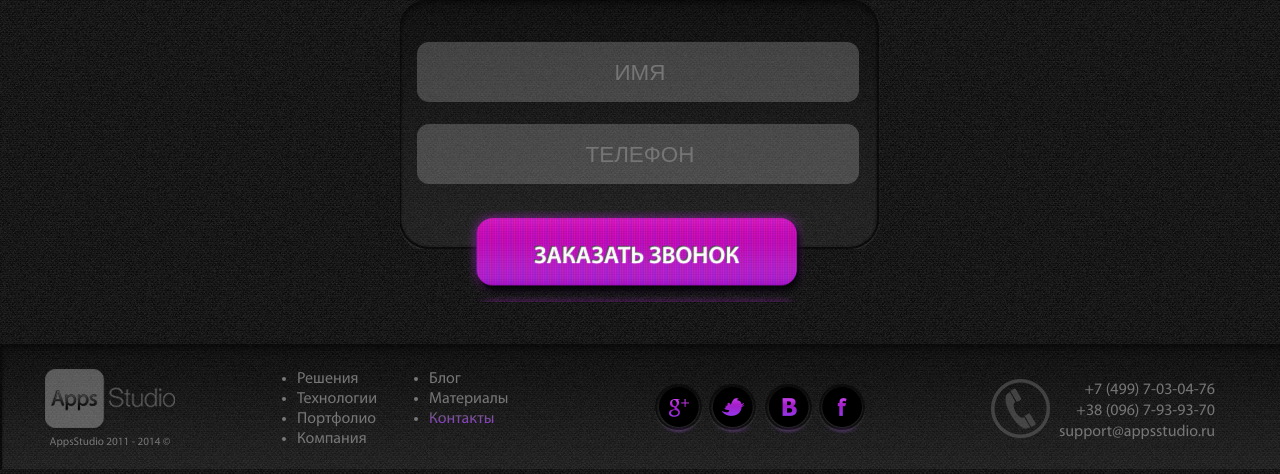
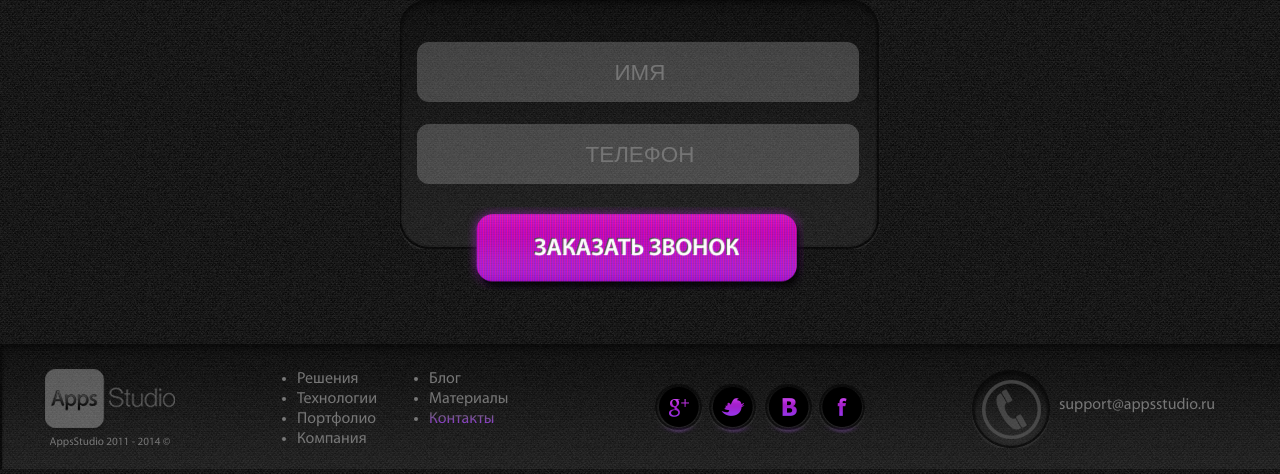
Before and after one commit to RuslanGrigoryev/Apps_studio, a PHP site: page /contacts.html in a window 1280 px wide. Shown: the part 888-1362 px from the top of the page. Run offline with PHP 8.4, Linux system fonts and the light colour scheme; some libraries are stand-ins or nearby versions.

Commit message:
эффекты на телефоне в фуцтере правильные

```diff
--- a/contacts.html
+++ b/contacts.html
@@ -45,8 +45,8 @@
 			</div>
 
 			<div class="wrap-contact vcard">
-			  <span class="contact__item phone">+7 (499) 7-03-04-76</span>
-			  <span class="contact__item phone">+38 (096) 7-93-93-70</span>
+			  <span class="contact__item phone"></span>
+			  <span class="contact__item phone"></span>
 			  <a class="contact__item email hover" href="mailto:support@appsstudio.ru">
 			    support@appsstudio.ru
 			  </a>
@@ -186,9 +186,9 @@
 
 
 			<div class="wrap-contact vcard">
-				<div class="footer-phone"></div>
-			  <span class="contact__item phone">+7 (499) 7-03-04-76</span>
-			  <span class="contact__item phone">+38 (096) 7-93-93-70</span>
+				<div class="footer-phone"><span></span></div>
+			  <span class="contact__item phone"></span>
+			  <span class="contact__item phone"></span>
 			  <a class="contact__item email hover" href="mailto:support@appsstudio.ru">
 			    support@appsstudio.ru
 			  </a>
--- a/css/style.css
+++ b/css/style.css
@@ -230,7 +230,7 @@ input {
     outline: none;
     font-size: 32px;
     position: absolute;
-    bottom: -58px;
+    bottom: -56px;
     left: 16%;
     color: rgba(255 , 255, 255, 0.3);
     text-shadow: 1px 1px 1px #FFF, 0 0 0 #000, 1px 1px 1px #FFF;
@@ -305,8 +305,8 @@ header .contact__item {
 }
 .wrap-contact {
   float: right;
-  height: 78px;
-  padding: 12px 30px 0 0;
+  height: 44px;
+  padding: 25px 30px 0 0;
 }
 .contact__item {
   display: block;
@@ -1135,8 +1135,8 @@ header .contact__item {
 }
 .callback button {
     left: 67px;
-    bottom: -19px;
-    height: 91px;
+    bottom: -7px;
+    height: 83px;
     background-size: 100%;
     font-size: 1.5em;
     width: 337px;
@@ -1380,22 +1380,33 @@ footer {
 
 }
 footer .wrap-contact {
-  padding: 11px 50px 0 0;
+  padding: 26px 50px 0 0;
   height: 60px;
   position: relative;
 }
 .footer-phone {
     position: absolute;
-    left: -68px;
-    width: 59px;
-    top: 10px;
-    height: 59px;
-    transition: background-image 1s ease-in-out;
-    -webkit-transition: background-image 1s ease-in-out;
-    background-image: url("../i/markup/phones.png");
+    left: -88px;
+    width: 79px;
+    top: 0px;
+    height: 79px;
+    transition: all 1s ease-in-out;
+    -webkit-transition: all 1s ease-in-out;
+    background-image: url("../i/markup/footer-phone.png");
 }
-.footer-phone:hover {
-  background-image: url("../i/markup/phones-hover.png");
+.footer-phone span {
+  opacity: 0;
+  position: absolute;
+  top: 0;
+  left: 0;
+  right: 0;
+  transition: all 1s ease-in-out;
+  -webkit-transition: all 1s ease-in-out;
+  bottom: 0;
+  background: url("../i/markup/footer-phone.png") 0px -80px;
+}
+.footer-phone:hover span {
+  opacity: 1;
 }
 .footer-text {
     font-size: 0.7em;
```
Also changed, not shown: how_it_work.html (+5 -5 lines), how_it_work_2.html (+5 -5 lines), index.html (+5 -5 lines), portfolio-work.html (+5 -5 lines), portfolio.html (+5 -5 lines), solutions.html (+5 -5 lines), solutions2.html (+5 -5 lines), we_are.html (+5 -5 lines), i/markup/footer-phone.png.
